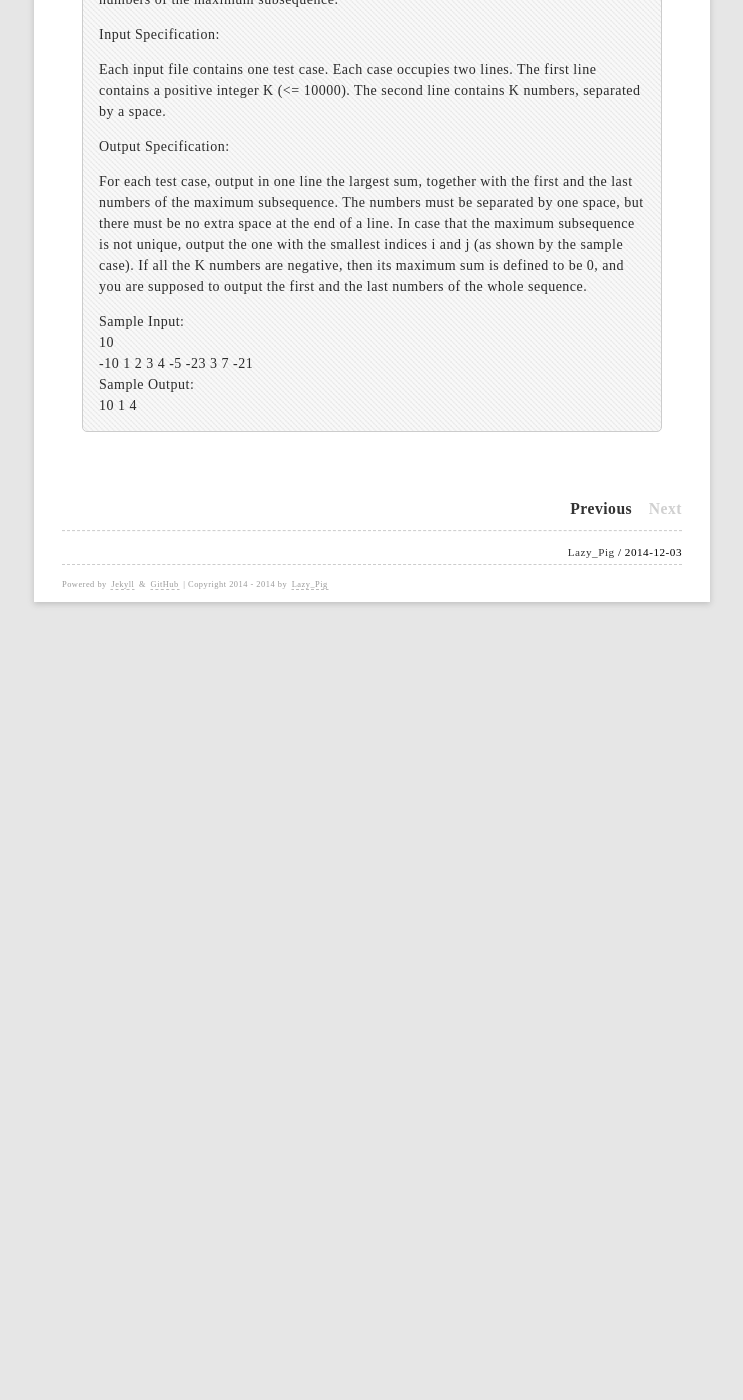
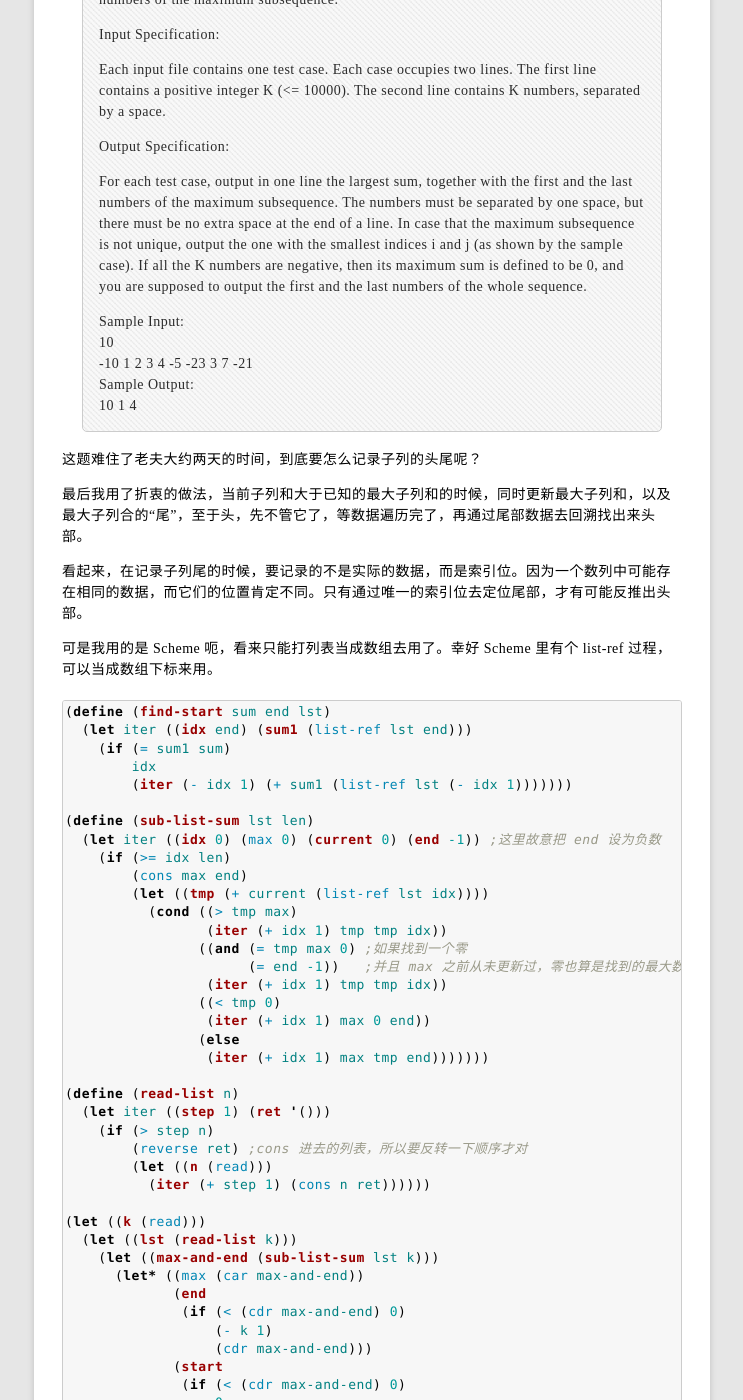
Before and after one commit to rhuichao/uternet.github.io, a Jekyll site: the page built from _posts/2014-12-03-sub-list-sum.md, in a window 1280 px wide and 1400 px high, scrolled down 1186 px. Shown: the whole window, without its empty margins (268-1011 px from the left). Built offline with Jekyll 4.4.1, drawn with Linux system fonts in a browser that asks for light colours; Markdown is read by kramdown in place of the engine named in the settings; before the commit the page ends 1816 px from its top, so only the background shows below that; some of the changed text lies outside the part shown.

Commit message:
new document posted

````diff
--- a/_posts/2014-12-03-sub-list-sum.md
+++ b/_posts/2014-12-03-sub-list-sum.md
@@ -38,7 +38,7 @@ date: 2014-12-03
                     (iter (cdr lst) max tmp))))))))
 ```
 
-再看第二题，在原来的要求上加了点东西，不但要输入出最大子列合，还要输出该子列的头尾成员。
+再看第二题，在原来的要求上加了点东西，不但要输入出最大子列和，还要输出该子列的头尾成员。
 
 这题目是考研题，还是全英文的，好家伙！
 
@@ -59,3 +59,83 @@ date: 2014-12-03
 >-10 1 2 3 4 -5 -23 3 7 -21
 >Sample Output:
 >10 1 4
+
+这题难住了老夫大约两天的时间，到底要怎么记录子列的头尾呢？
+
+最后我用了折衷的做法，当前子列和大于已知的最大子列和的时候，同时更新最大子列和，以及最大子列合的“尾”，至于头，先不管它了，等数据遍历完了，再通过尾部数据去回溯找出来头部。
+
+看起来，在记录子列尾的时候，要记录的不是实际的数据，而是索引位。因为一个数列中可能存在相同的数据，而它们的位置肯定不同。只有通过唯一的索引位去定位尾部，才有可能反推出头部。
+
+可是我用的是 Scheme 呃，看来只能打列表当成数组去用了。幸好 Scheme 里有个 list-ref 过程，可以当成数组下标来用。
+
+```scheme
+(define (find-start sum end lst)
+  (let iter ((idx end) (sum1 (list-ref lst end)))
+    (if (= sum1 sum)
+        idx
+        (iter (- idx 1) (+ sum1 (list-ref lst (- idx 1)))))))
+
+(define (sub-list-sum lst len)
+  (let iter ((idx 0) (max 0) (current 0) (end -1)) ;这里故意把 end 设为负数
+    (if (>= idx len)
+        (cons max end)
+        (let ((tmp (+ current (list-ref lst idx))))
+          (cond ((> tmp max)
+                 (iter (+ idx 1) tmp tmp idx))
+                ((and (= tmp max 0) ;如果找到一个零
+                      (= end -1))   ;并且 max 之前从未更新过，零也算是找到的最大数
+                 (iter (+ idx 1) tmp tmp idx))
+                ((< tmp 0)
+                 (iter (+ idx 1) max 0 end))
+                (else
+                 (iter (+ idx 1) max tmp end)))))))
+
+(define (read-list n)
+  (let iter ((step 1) (ret '()))
+    (if (> step n)
+        (reverse ret) ;cons 进去的列表，所以要反转一下顺序才对
+        (let ((n (read)))
+          (iter (+ step 1) (cons n ret))))))
+
+(let ((k (read)))
+  (let ((lst (read-list k)))
+    (let ((max-and-end (sub-list-sum lst k)))
+      (let* ((max (car max-and-end))
+             (end
+              (if (< (cdr max-and-end) 0)
+                  (- k 1)
+                  (cdr max-and-end)))
+             (start
+              (if (< (cdr max-and-end) 0)
+                  0
+                  (find-start max end lst))))
+        (printf "~a ~a ~a\n"
+                max
+                (list-ref lst start)
+                (list-ref lst end))))))
+
+```
+
+这题有几个坑，我首先掉下去的坑是，直接输出了最大子列和的值以及它的头尾下标。除了最后一个测试点外，全错！
+
+为什么最后一个测试点会对呢？因为它的测试数据就是题目里面作为示例的：
+
+    [-10 1 2 3 4 -5 -23 3 7 -21]
+
+它的最大子列是 `[1 2 3 4]`，后面的 `[3 7]` 也是最大字列，但是题目要求相同的子列只输出第一个，所以不管它了。而 `[1 2 3 4]` 这个子列的头尾是 1 和 4, 它们的字面值正好等于它在整个数组里面的下标。
+
+我掉进这个坑里好久没爬出来。
+
+第二个坑是测试数据里的零，按照约定，当前子列和已经小于 0 的时候，重新归 0, 再开始累加。
+
+刚开始的时候我是这样写的：
+
+    (let iter ((idx 0) (max 0) (current 0) (end 0))
+
+把 max current end 都初始化成 0.其中，max current 都是累加值，而 end 是下标。这么干就没法分辨这种情况了：函数返回的时候，如果它们还是 0, 就没办法知道到底数组里都是负数？还是遇到了0？
+
+最后我改成了这样：
+
+    (let iter ((idx 0) (max 0) (current 0) (end -1))
+
+把 end 初始化成并不存在的数组下标 -1. 如果函数返回的时候，这个值变了，而前两者还是0, 说明最大子列就是个 0；反之，如果这个值没变，说明测试数组里全是负数。这时候，按照题目要求，应当输出整个测试数组的头和尾。
````
